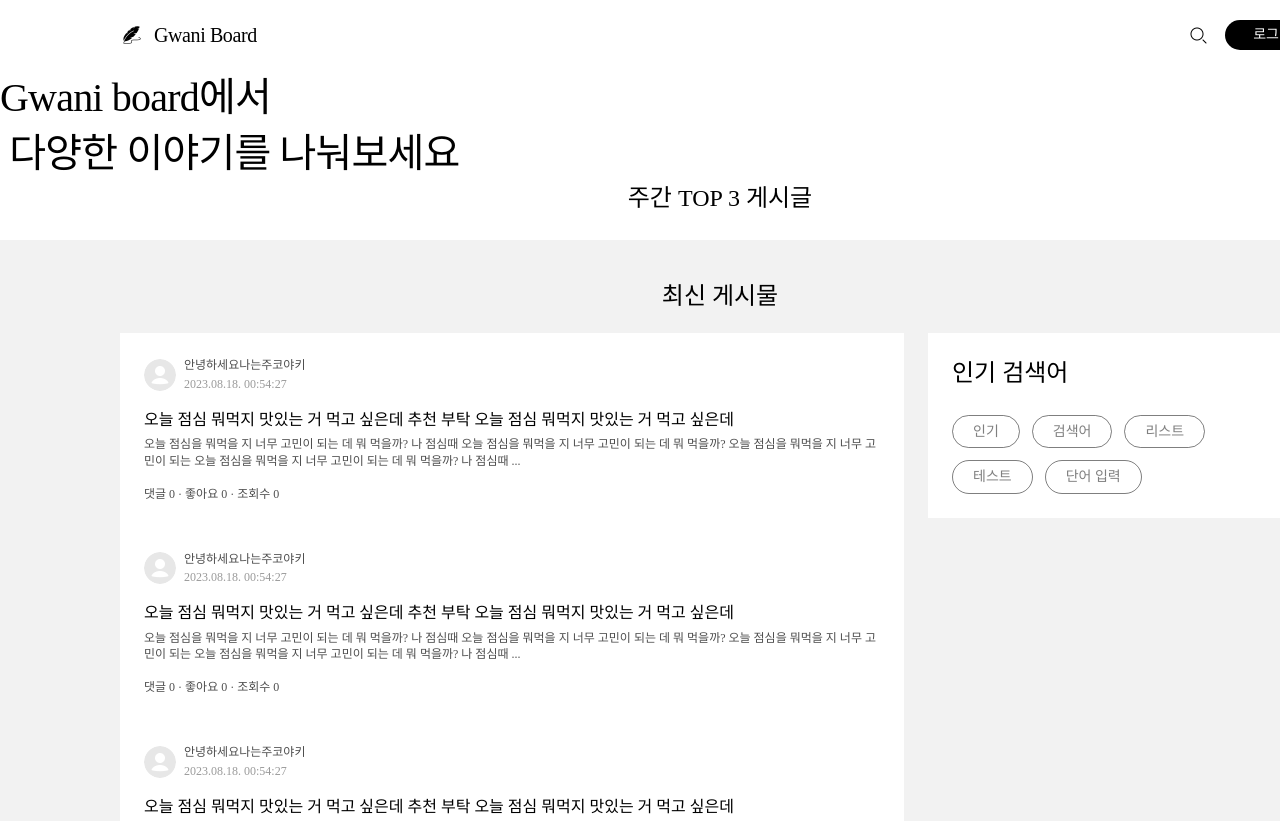
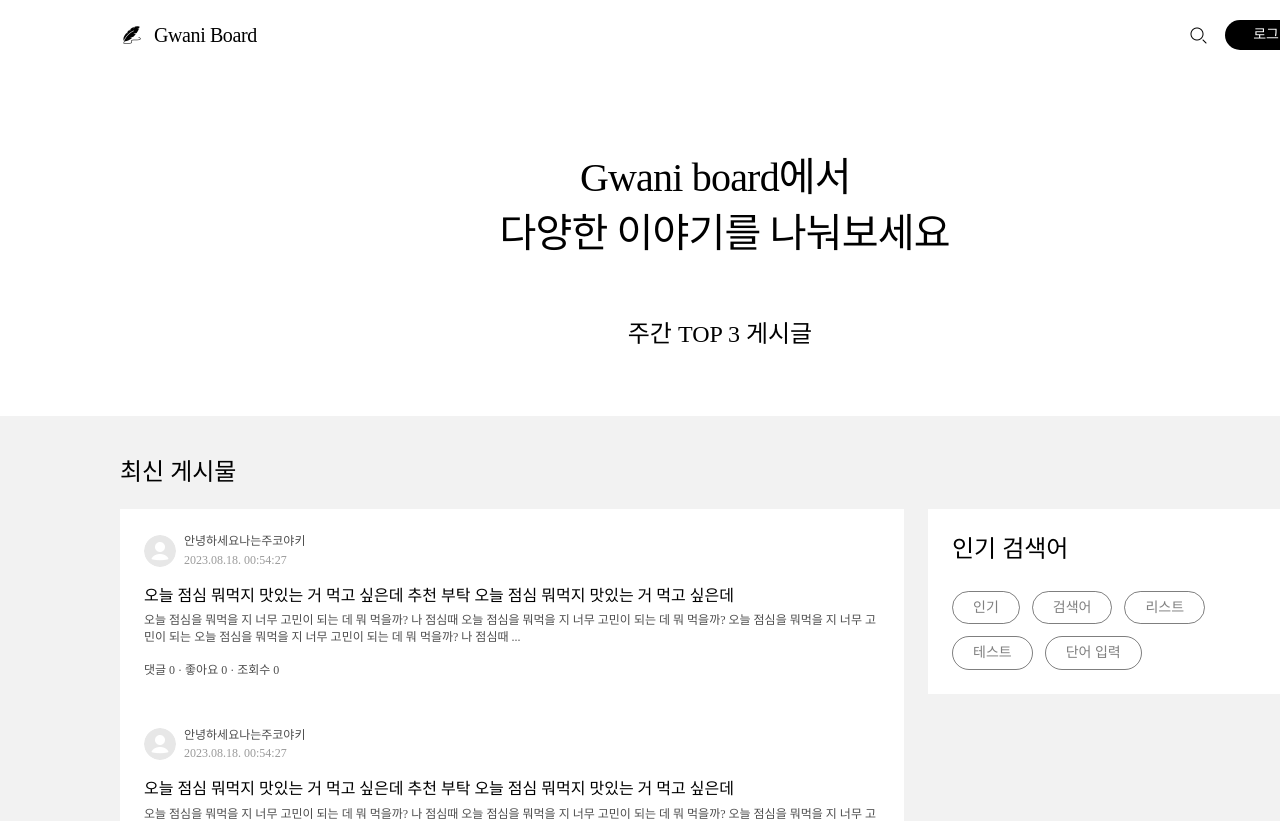
Before and after one commit to kyunggwan/MyBlog, a React (Create React App) app in the folder board-front/: page / in a window 1280 px wide. Shown: the top 821 px of the page. Built offline with nearby package versions, Linux system fonts and the light colour scheme; a web font is replaced by a local one.

Commit message:
fix: 스타일 오타 수정

```diff
--- a/board-front/src/views/Main/styles.css
+++ b/board-front/src/views/Main/styles.css
@@ -1,11 +1,11 @@
-.main-top-wrapper {
+#main-top-wrapper {
   padding: 80px 0 40px;
 
   display: flex;
   justify-content: center;
 }
 
-.main-bottom-container {
+.main-top-container {
   width: 1200px;
   min-width: 1200px;
 
@@ -18,6 +18,7 @@
 .main-top-title {
   color: rgba(0, 0, 0, 1);
 
+  text-align: center;
   font-family: GimhaeGaya;
   font-size: 40px;
   font-weight: 400;
@@ -47,7 +48,7 @@
 .main-top-contents {
   display: flex;
   justify-content: space-between;
-  gap: 24pxk;
+  gap: 24px;
 }
 
 #main-bottom-wrapper {
```
